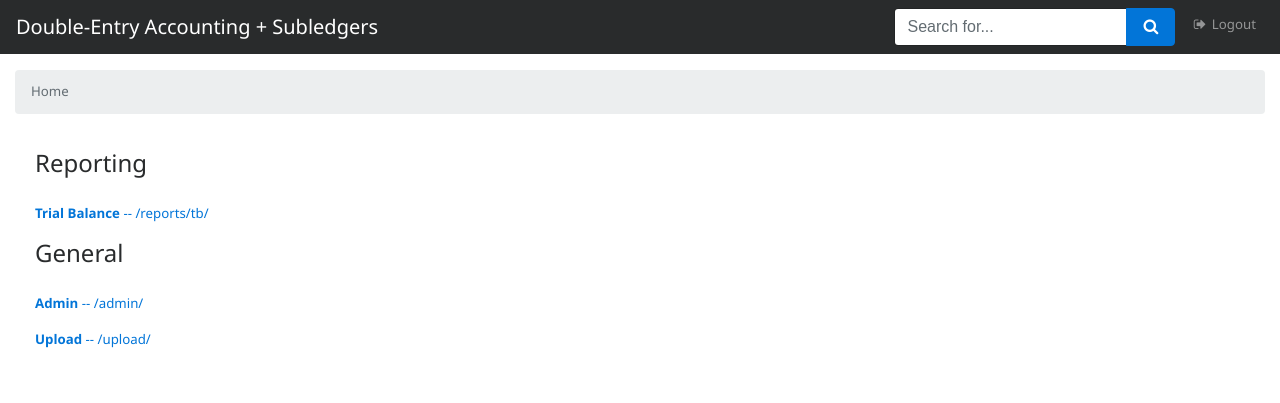
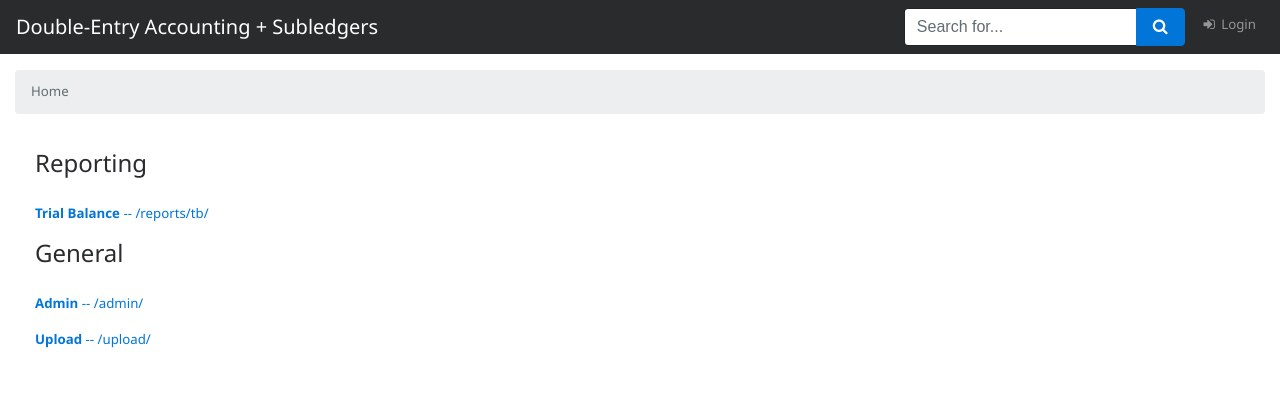
Before and after one commit to elena/open-accounting, a Django app: page / in a window 1280 px wide. Shown: the top 403 px of the page. Run offline with Django 3.2, Linux system fonts and the light colour scheme; parts of the project's set-up code (start-up, migrations or seed data) failed here and were passed over; some libraries are stand-ins or nearby versions.

Commit message:
template: Improve nav bar auth links

```diff
--- a/templates/base.html
+++ b/templates/base.html
@@ -34,7 +34,7 @@
         <button class="navbar-toggler navbar-toggler-right" type="button" data-toggle="collapse" data-target="#navbarExample" aria-controls="navbarExample" aria-expanded="false" aria-label="Toggle navigation">
             <span class="navbar-toggler-icon"></span>
         </button>
-        <a class="navbar-brand" href="#">Double-Entry Accounting + Subledgers</a>
+        <a class="navbar-brand" href="/">Double-Entry Accounting + Subledgers</a>
         <div class="collapse navbar-collapse" id="navbarExample">
 
             <ul class="navbar-nav ml-auto">
@@ -48,9 +48,24 @@
                         </div>
                     </form>
                 </li>
+                <li>
+                {% if user.is_anonymous %}
+                </li>
                 <li class="nav-item">
-                    <a class="nav-link" href="#"><i class="fa fa-fw fa-sign-out"></i> Logout</a>
+                    <a class="nav-link" href="/admin/"><i class="fa fa-fw fa-sign-in"></i> Login</a>
                 </li>
+                {% else %}
+                <li class="nav-item">
+                    <a class="nav-link" href="/admin/"> Admin <i class="fa fa-fw fa-pencil-square"></i></a>
+                </li>
+                <li class="nav-item">
+                    <a class="nav-link" href="/admin/">You are:  {{ user.username }} <i class="fa fa-fw fa-child"></i></a>
+                </li>
+                <li class="nav-item">
+                    <a class="nav-link" href="/admin/logout/"><i class="fa fa-fw fa-sign-out"></i> Logout</a>
+                </li>
+
+                {% endif %}
             </ul>
 
         </div>
```
